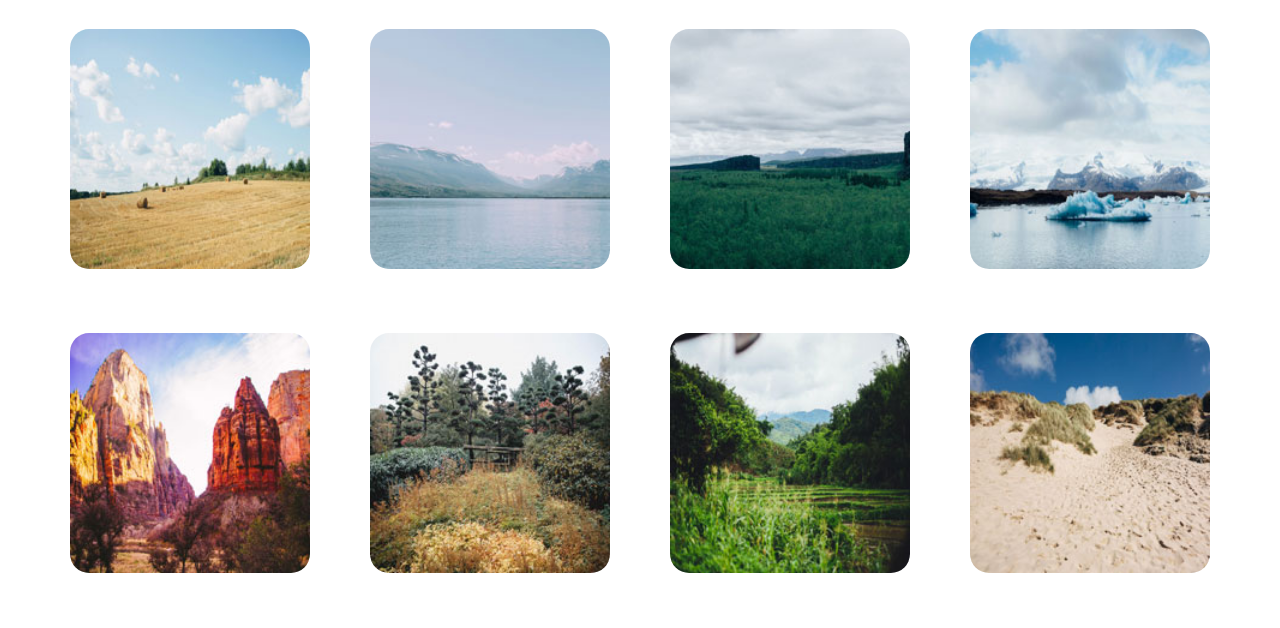
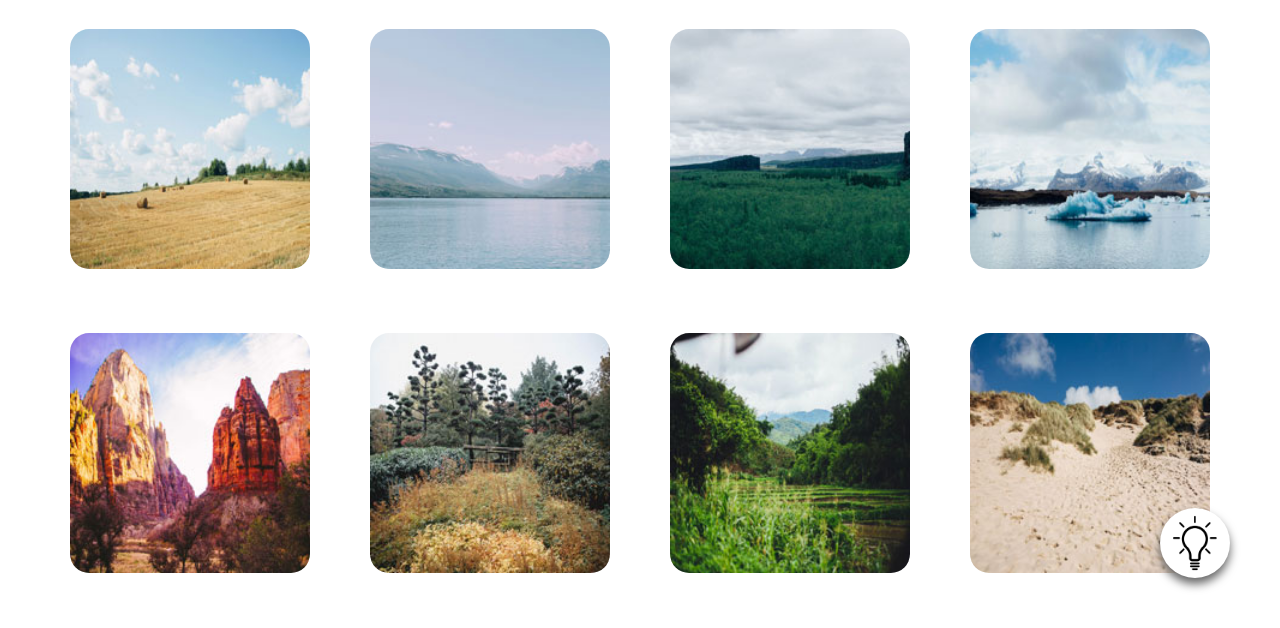
Before and after one commit to brandonh3/techdegree-project-5, a plain HTML site: page index.html in a window 1280 px wide. Shown: the part 172-800 px from the top of the page. Drawn offline with nearby package versions, Linux system fonts and the light colour scheme.

Commit message:
Dark Mode
Added button to toggle dark & light modes

```diff
--- a/index.html
+++ b/index.html
@@ -16,6 +16,7 @@
         </div>
     </header>
     <div class="gallery"></div>
+    <div id="dark-mode" onclick="darkMode()"></div>
     <script src="https://code.jquery.com/jquery-3.5.1.min.js"
         integrity="sha256-9/aliU8dGd2tb6OSsuzixeV4y/faTqgFtohetphbbj0=" crossorigin="anonymous"></script>
     <script src="js/lightbox.min.js"></script>
--- a/js/main.js
+++ b/js/main.js
@@ -71,14 +71,16 @@ for(let i = 0; i <img.length; i++) {
     gallery.innerHTML += newImg;
 }
 
-
+//Search Bar
 $('#search').on('keyup change', function() {
     const input = $(this).val().toLowerCase();
 
+    // Filter Search Results
     for (let i = 0; i < img.length; i++) {
         const a = document.getElementById(`a-${[i + 1]}`);
         const caption = img[i].desc.toLowerCase();
 
+        // Displays only images with captions containing user search input
         if (caption.includes(input)) {
             a.style.display = "";
         } else {
@@ -86,3 +88,13 @@ $('#search').on('keyup change', function() {
         }
     }
 });
+
+
+// Toggle Dark Mode
+function darkMode() {
+    let body = document.body;
+    body.classList.toggle("dark-mode-body");
+
+    let search = document.getElementById("search");
+    search.classList.toggle("dark-mode-search");
+}
--- a/scss/base/_base.scss
+++ b/scss/base/_base.scss
@@ -20,3 +20,48 @@ h1 {
   max-width: 700px;
   text-align: center;
 }
+
+body {
+  background-color: $white;
+  color: $dark-grey;
+}
+
+.dark-mode {
+  &-body {
+  background-color: $dark-mode-bg;
+  color: $white;
+  }
+  &-search {
+    background-color: $dark-grey;
+    color: $white;
+    border-color: $white;
+  }
+}
+
+#dark-mode {
+   width: 70px;
+   height: 70px;
+   z-index: 100;
+   background: url("../../img/lightbulb.png");
+   background-color: $white;
+   background-repeat: no-repeat;
+   background-size: 80%;
+   background-position: center;
+   border-radius: 50%;
+   box-shadow: 0 6px 10px 0 #666;
+   transition: all 0.1s ease-in-out;
+
+   font-size: 50px;
+   color: white;
+   text-align: center;
+   line-height: 70px;
+
+   position: fixed;
+   right: 50px;
+   bottom: 50px;
+}
+
+#dark-mode:hover {
+   box-shadow: 0 6px 14px 0 #666;
+   transform: scale(1.05);
+}
--- a/scss/base/_fonts.scss
+++ b/scss/base/_fonts.scss
@@ -3,7 +3,7 @@
 // ======================================
 
 // Universal Styles
- * {
+ body {
      font-family: $font-stack-primary;
      color: $light-grey;
  }
--- a/scss/utilities/_variables.scss
+++ b/scss/utilities/_variables.scss
@@ -7,6 +7,7 @@
 $white: #fff;
 $dark-grey: #4F4F4F;
 $light-grey: #8E8E8E;
+$dark-mode-bg: #242424;
 
 
 // Fonts
```
Also changed, not shown: dist/css/main.min.css, img/lightbulb.png (added), 1 other file.
